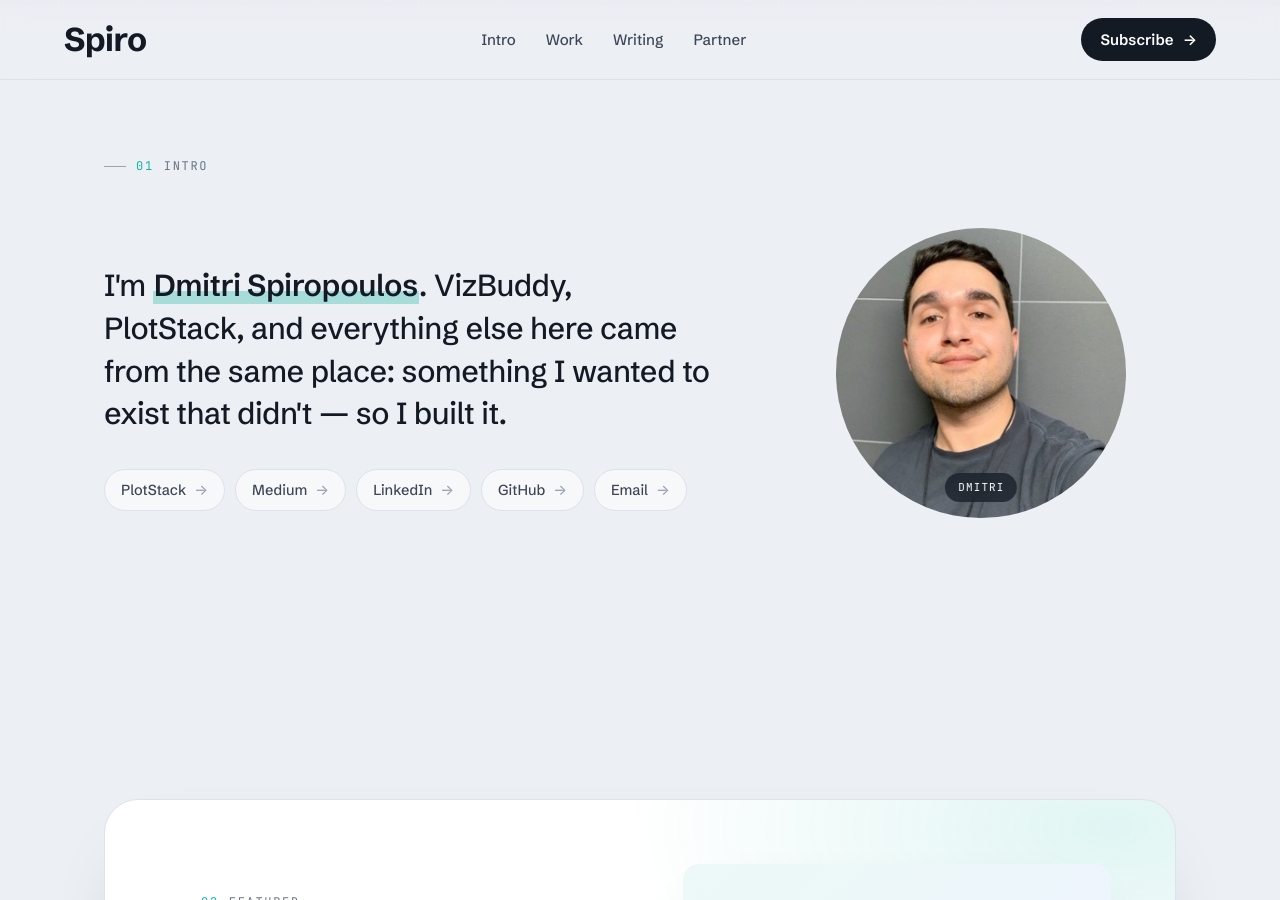
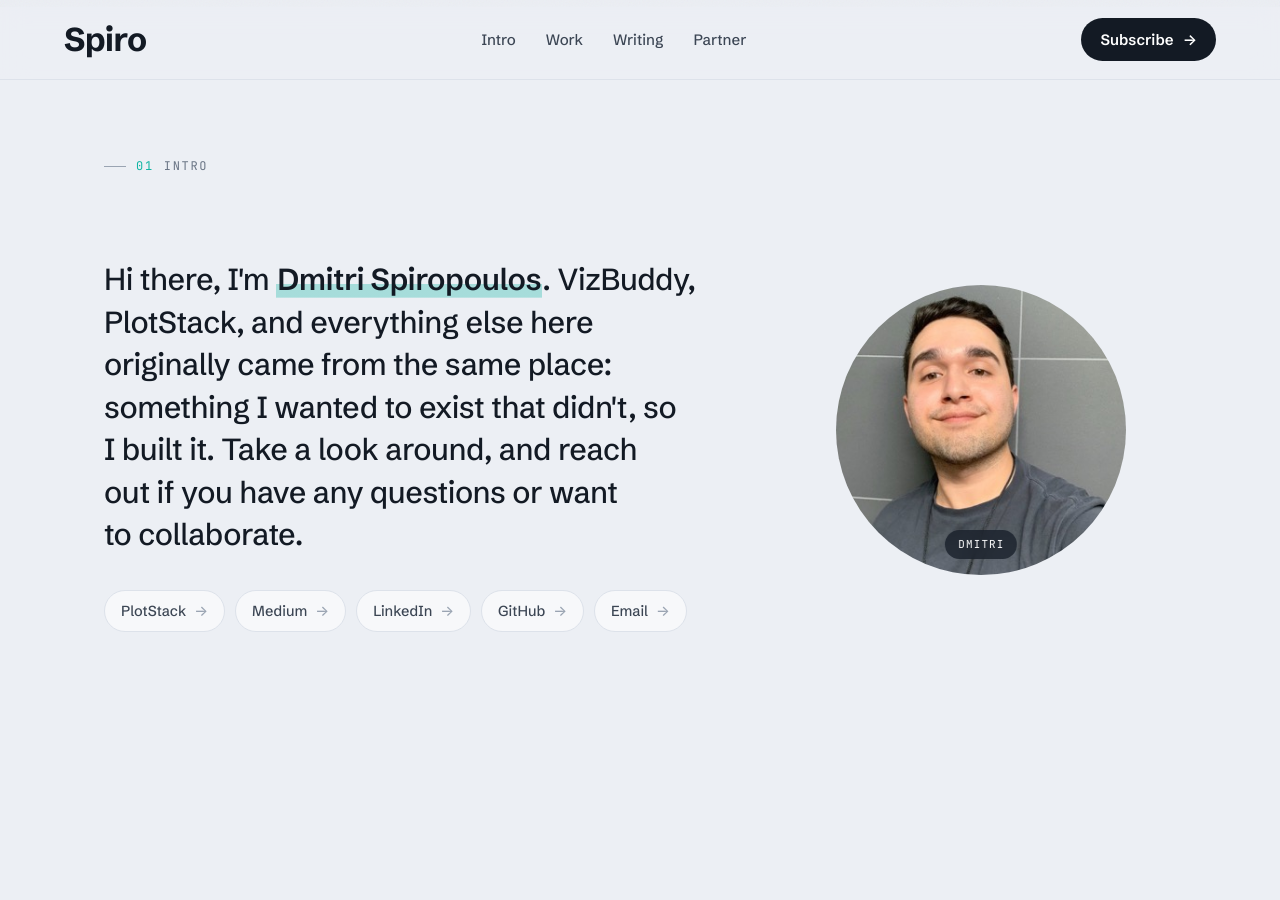
Before and after one commit to Djonathon/Djonathon.github.io, a Jekyll site: the page built from index.html, in a window 1280 px wide and 900 px high, scrolled down 893 px. Built offline with Jekyll 4.4.1, drawn with Linux system fonts in a browser that asks for light colours; some web fonts are replaced.

Commit message:
Update intro bio copy
Co-Authored-By: Claude Sonnet 4.6 <noreply@anthropic.com>

```diff
--- a/index.html
+++ b/index.html
@@ -71,7 +71,7 @@ layout: default
       <div class="grid">
         <div class="reveal">
           <p class="intro-bio">
-            I'm <b><span class="hl">Dmitri Spiropoulos</span></b>. VizBuddy, PlotStack, and everything else here came from the same place: something I wanted to exist that didn't — so I built it.
+            Hi there, I'm <b><span class="hl">Dmitri Spiropoulos</span></b>. VizBuddy, PlotStack, and everything else here originally came from the same place: something I wanted to exist that didn't, so I built it. Take a look around, and reach out if you have any questions or want to collaborate.
           </p>
           <div class="intro-links">
             <a class="chip" href="https://www.plotstack.dev/" target="_blank" rel="noopener">PlotStack <span class="arr">→</span></a>
```
